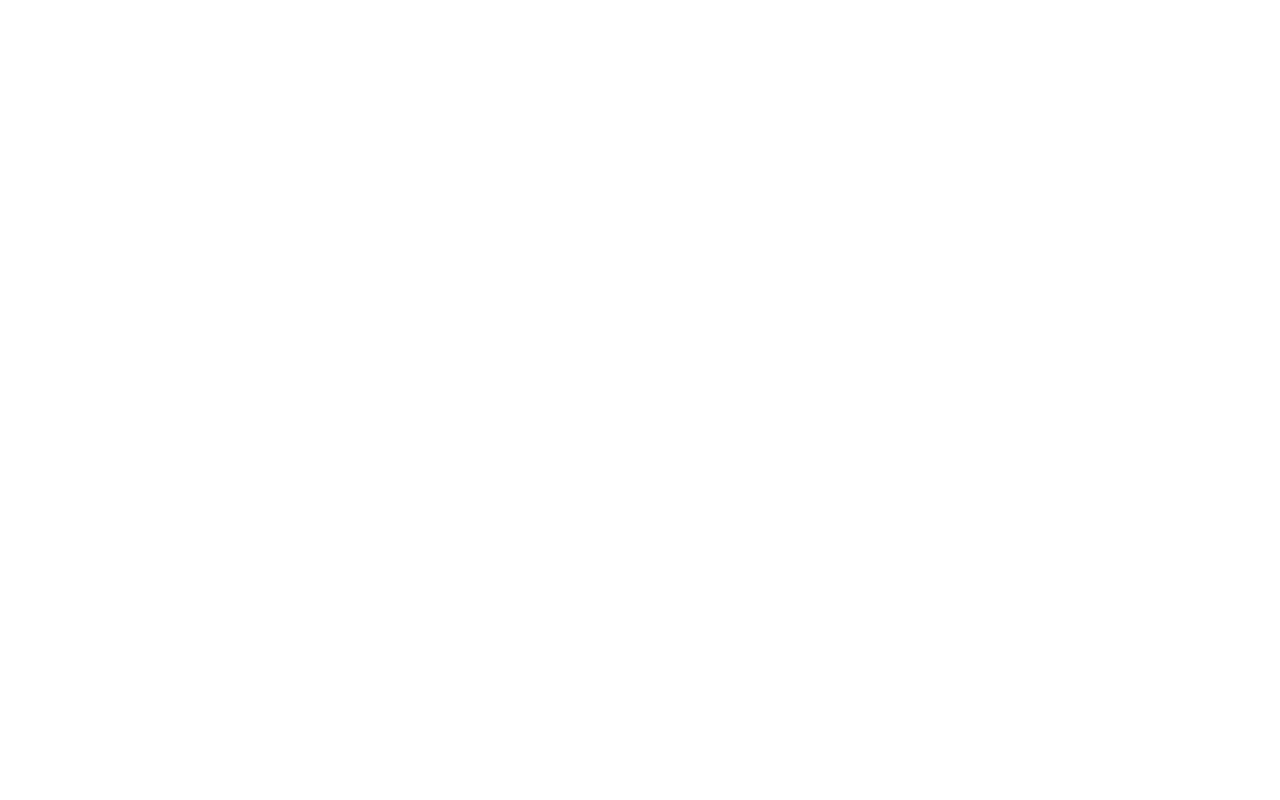
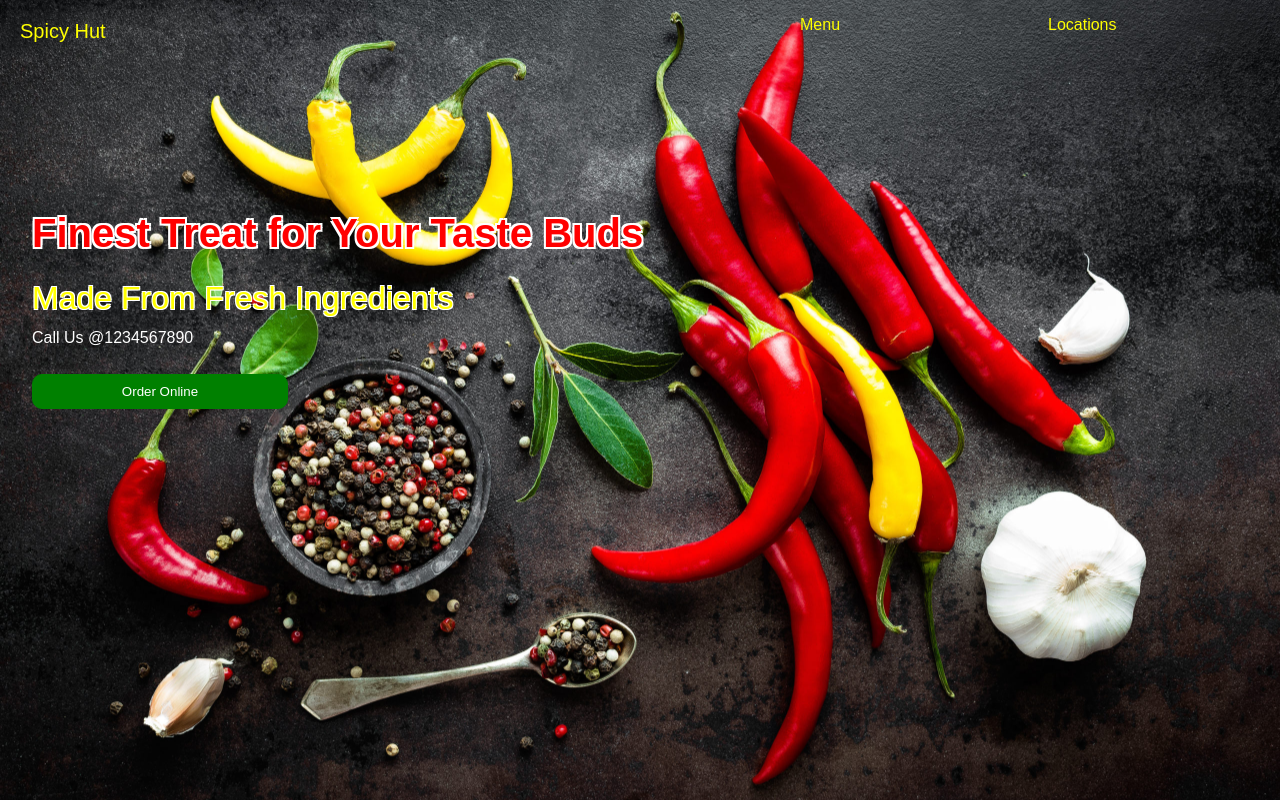
Before and after one commit to Jathurshan06/spicy-hut, a plain HTML site: page index.html in a window 1280 px wide. Drawn offline with Linux system fonts and the light colour scheme.

Commit message:
Landing page update

```diff
--- a/css/style.css
+++ b/css/style.css
@@ -0,0 +1,85 @@
+body{
+    margin:0;
+    font-family:Arial, Helvetica, sans-serif;
+}
+
+.landing{
+    background-image: url('../media/landing.jpeg');
+    background-size: cover;
+    background-position: center;
+    height:100vh;
+    color: white;
+}
+
+header a{
+    text-decoration: none;
+    color: yellow;
+    padding:1em;
+}
+
+header{
+    display:flex;
+}
+
+#logo{
+    flex:3;
+    font-size:1.25em;
+}
+
+nav{
+    flex:2;
+    display:flex;
+}
+
+nav a{
+    flex:1;
+}
+
+nav a:hover{
+    color:white;
+}
+
+.maintext{
+    display:flex;
+    flex-direction: column;
+    height:50vh;
+    justify-content: center;
+    padding:2em;
+}
+
+.tagline1{
+    color:red;
+    font-size: 2.5em;
+    font-weight: bolder;
+    text-shadow:
+    -2px -2px 0 #FFF,
+     2px -2px 0 #FFF,
+    -2px  2px 0 #FFF,
+     2px  2px 0 #FFF;
+}
+
+.tagline2{
+    color: yellow;
+    font-size:2em;
+    text-shadow:
+    -1px -1px 0 #FFF,
+     1px -1px 0 #FFF,
+    -1px  1px 0 #FFF,
+     1px  1px 0 #FFF;
+}
+
+.maintext div{
+    margin-top: .75em
+}
+
+.maintext button{
+    width:20vw;
+    margin-top: 2em;
+    border-radius:10px;
+    padding: .7em;
+    background-color: green;
+    color: white;
+    border: 1px solid green;
+
+
+}
--- a/index.html
+++ b/index.html
@@ -3,9 +3,31 @@
 <head>
     <meta charset="UTF-8">
     <meta name="viewport" content="width=device-width, initial-scale=1.0">
-    <title>Document</title>
+    <link rel="stylesheet" href="/css/style.css">
+    <title>Spicy Hut - Restaurant in Londo</title>
 </head>
 <body>
+    <div class="landing">
+        <header>
+            <a href="index.html" id="logo">Spicy Hut</a>
+            <nav>
+                <a href="">Menu</a>
+                <a href="">Locations</a>
+            </nav>
+        </header>
 
+        <div class="maintext">
+            <div class="tagline1">
+                Finest Treat for Your Taste Buds
+            </div>
+            <div class="tagline2">
+                Made From Fresh Ingredients
+            </div>
+            <div class="callus">
+                Call Us @1234567890
+            </div>
+            <button>Order Online</button>
+        </div>
+    </div>
 </body>
 </html>
```
Also changed, not shown: media/landing.jpeg (added).
